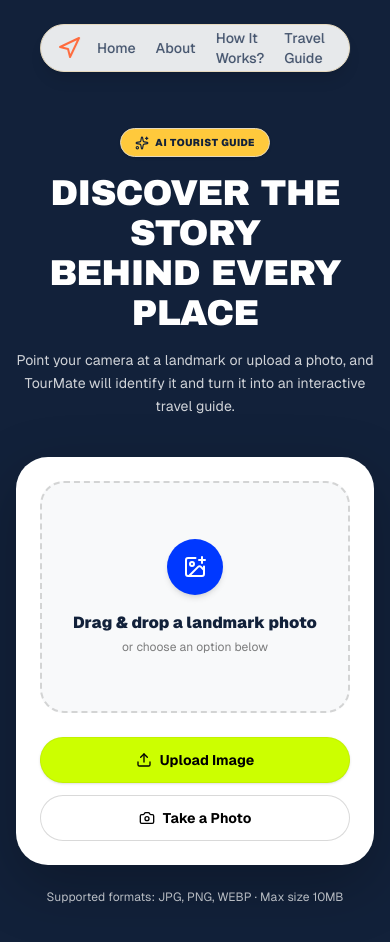
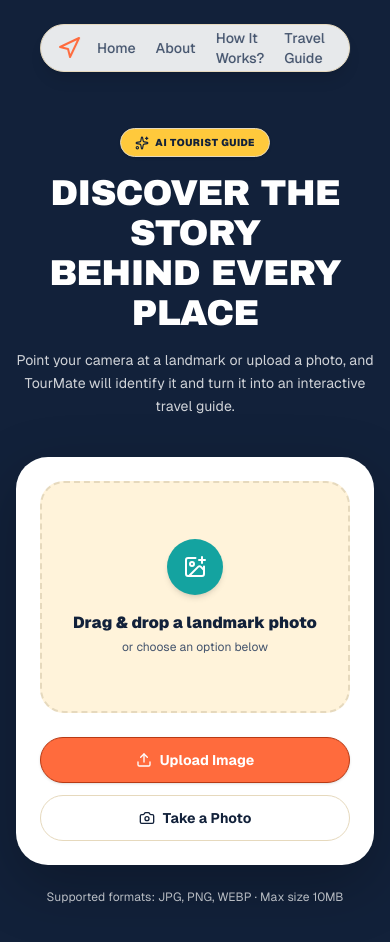
Before and after one commit to vedantchavare04/tourmate, a Next.js app in the folder apps/web/: page /ai-guide in a window 390 px wide. Shown: the top 942 px of the page. Built offline with nearby package versions, Linux system fonts and the light colour scheme.

Commit message:
Update ImageUploader.tsx

```diff
--- a/apps/web/components/ai-guide/ImageUploader.tsx
+++ b/apps/web/components/ai-guide/ImageUploader.tsx
@@ -32,6 +32,7 @@
   const handleDrop = (event: DragEvent<HTMLDivElement>) => {
     event.preventDefault();
     setIsDragging(false);
+
     const dropped = event.dataTransfer.files?.[0];
     if (dropped) onFileSelected(dropped);
   };
@@ -55,39 +56,45 @@
         onDragLeave={handleDragLeave}
         onDrop={handleDrop}
         className={cn(
-          "flex flex-col items-center justify-center text-center rounded-[1.5rem] border-2 border-dashed px-6 py-14 md:py-16 cursor-pointer transition-colors outline-none",
-          "focus-visible:ring-2 focus-visible:ring-[#0038FF] focus-visible:ring-offset-2",
+          "flex cursor-pointer flex-col items-center justify-center rounded-[1.5rem] border-2 border-dashed px-6 py-14 text-center outline-none transition-colors md:py-16",
+          "focus-visible:ring-2 focus-visible:ring-[var(--tourmate-coral)] focus-visible:ring-offset-2",
           isDragging
-            ? "border-[#0038FF] bg-[#0038FF]/5"
-            : "border-black/15 bg-[#F8F9FA] hover:border-black/30 hover:bg-black/[0.03]"
+            ? "border-[var(--tourmate-coral)] bg-[var(--tourmate-sand)]"
+            : "border-[var(--tourmate-line)] bg-[var(--tourmate-sand)] hover:border-[var(--tourmate-coral)]"
         )}
       >
-        <div className="w-14 h-14 rounded-full bg-[#0038FF] flex items-center justify-center shadow-md">
-          <ImagePlus className="w-6 h-6 text-white" aria-hidden="true" />
+        <div className="flex h-14 w-14 items-center justify-center rounded-full bg-[var(--tourmate-teal)] shadow-md">
+          <ImagePlus
+            className="h-6 w-6 text-white"
+            aria-hidden="true"
+          />
         </div>
-        <p className="font-black text-base md:text-lg mt-4">
+
+        <p className="mt-4 text-base font-black text-[var(--tourmate-ink)] md:text-lg">
           {isDragging ? "Drop it right here" : "Drag & drop a landmark photo"}
         </p>
-        <p className="text-black/50 text-xs md:text-sm mt-1">
+
+        <p className="mt-1 text-xs text-[var(--tourmate-dim)] md:text-sm">
           or choose an option below
         </p>
       </div>
 
-      <div className="flex flex-col sm:flex-row items-center justify-center gap-3 mt-6">
+      <div className="mt-6 flex flex-col items-center justify-center gap-3 sm:flex-row">
         <button
           type="button"
           onClick={onOpenFilePicker}
-          className="w-full sm:w-auto inline-flex items-center justify-center gap-2 bg-[#CCFF00] text-black font-bold text-sm px-6 py-3 rounded-full border-[1.5px] border-black/5 shadow-sm hover:brightness-95 active:scale-[0.98] transition"
+          className="inline-flex w-full items-center justify-center gap-2 rounded-full border-[1.5px] border-[var(--tourmate-coral-dark)] bg-[var(--tourmate-coral)] px-6 py-3 text-sm font-bold text-white shadow-sm transition hover:bg-[var(--tourmate-coral-dark)] active:scale-[0.98] sm:w-auto"
         >
-          <Upload className="w-4 h-4" aria-hidden="true" />
+          <Upload className="h-4 w-4" aria-hidden="true" />
           Upload Image
         </button>
+
         <button
           type="button"
           onClick={onOpenCamera}
-          className="w-full sm:w-auto inline-flex items-center justify-center gap-2 bg-white text-black font-bold text-sm px-6 py-3 rounded-full border-[1.5px] border-black/15 hover:border-black/30 active:scale-[0.98] transition"
+          className="inline-flex w-full items-center justify-center gap-2 rounded-full border-[1.5px] border-[var(--tourmate-line)] bg-white px-6 py-3 text-sm font-bold text-[var(--tourmate-ink)] transition hover:border-[var(--tourmate-teal)] active:scale-[0.98] sm:w-auto"
         >
-          <Camera className="w-4 h-4" aria-hidden="true" />
+          <Camera className="h-4 w-4" aria-hidden="true" />
           Take a Photo
         </button>
       </div>
@@ -96,9 +103,12 @@
         <div
           role="alert"
           aria-live="polite"
-          className="flex items-start gap-2 text-rose-700 bg-rose-50 border border-rose-200 rounded-xl px-4 py-3 mt-5 text-sm"
+          className="mt-5 flex items-start gap-2 rounded-xl border border-[var(--tourmate-coral)]/30 bg-[var(--tourmate-sand)] px-4 py-3 text-sm text-[var(--tourmate-coral-dark)]"
         >
-          <AlertCircle className="w-4 h-4 mt-0.5 flex-shrink-0" aria-hidden="true" />
+          <AlertCircle
+            className="mt-0.5 h-4 w-4 flex-shrink-0"
+            aria-hidden="true"
+          />
           <span>{error}</span>
         </div>
       )}
```
